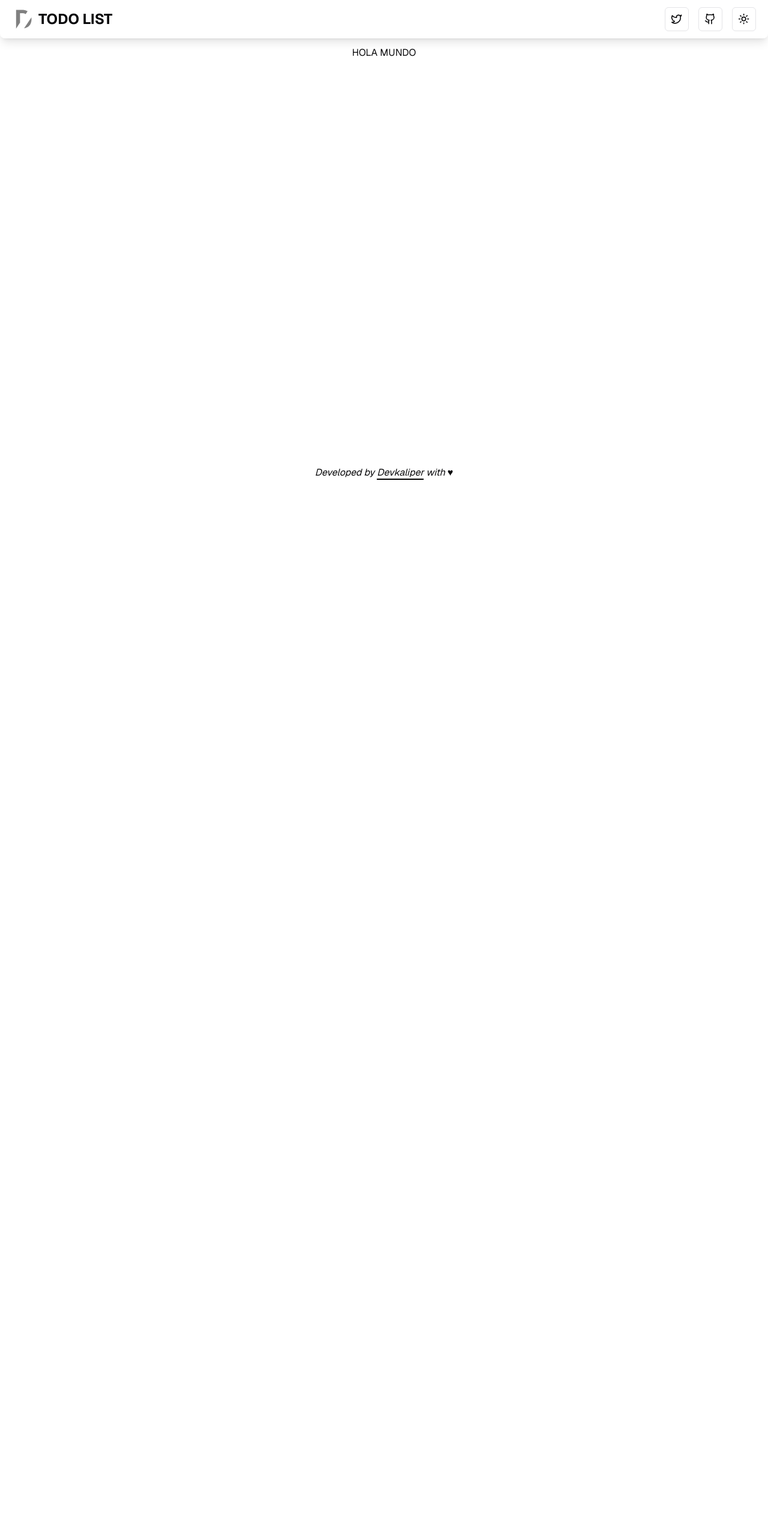
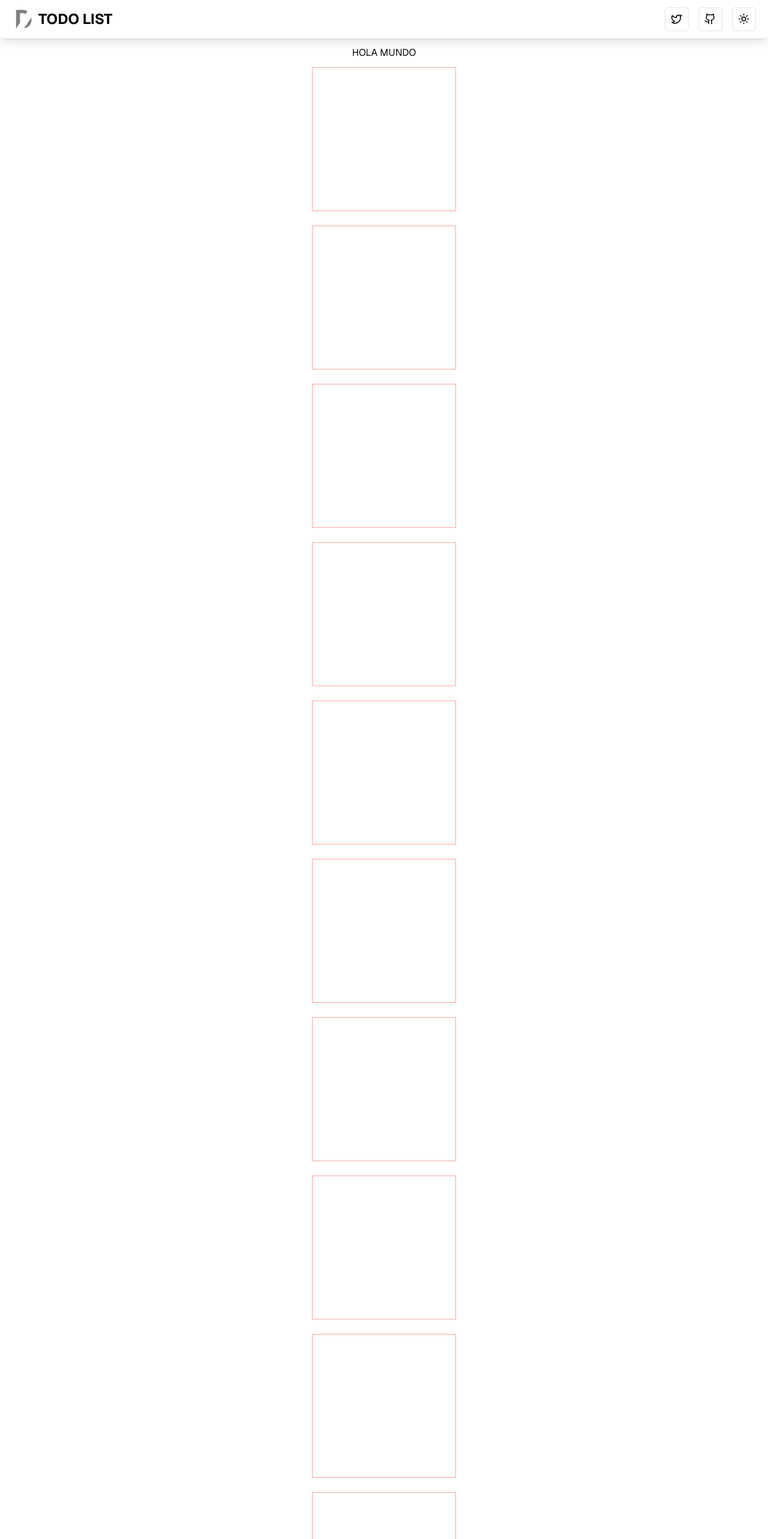
Before and after one commit to DevKaliper/todo-fullstack, a Next.js app in the folder frontend/: page / in a window 1280 px wide. Shown: the top 2566 px of the page at 60% size. Before the commit the page ends 800 px from the top, so only its background shows below. Built offline with nearby package versions, Linux system fonts and the light colour scheme.

Commit message:
Add TodoSection component to Home page

```diff
--- a/frontend/app/page.tsx
+++ b/frontend/app/page.tsx
@@ -1,8 +1,9 @@
-
+import TodoSection from "../components/todo-section";
 export default function Home() {
 return(
 <section>
   <h1 className="text-center my-3">HOLA MUNDO</h1>
+  <TodoSection/>
 </section>
 )
 
--- /dev/null
+++ b/frontend/components/todo-section.tsx
@@ -0,0 +1,43 @@
+import React from "react";
+
+const TodoSection = () => {
+  return (
+    <div className="flex justify-center items-center  ">
+      <div
+        className=" min-h-[80vh] grid 2xl:grid-cols-5 place-content-center gap-6">
+        <div className="h-60 w-60 border border-red-300"></div>
+        <div className="h-60 w-60 border border-red-300"></div>
+        <div className="h-60 w-60 border border-red-300"></div>
+        <div className="h-60 w-60 border border-red-300"></div>
+        <div className="h-60 w-60 border border-red-300"></div>
+        <div className="h-60 w-60 border border-red-300"></div>
+        <div className="h-60 w-60 border border-red-300"></div>
+        <div className="h-60 w-60 border border-red-300"></div>
+        <div className="h-60 w-60 border border-red-300"></div>
+        <div className="h-60 w-60 border border-red-300"></div>
+        <div className="h-60 w-60 border border-red-300"></div>
+        <div className="h-60 w-60 border border-red-300"></div>
+        <div className="h-60 w-60 border border-red-300"></div>
+        <div className="h-60 w-60 border border-red-300"></div>
+        <div className="h-60 w-60 border border-red-300"></div>
+        <div className="h-60 w-60 border border-red-300"></div>
+        <div className="h-60 w-60 border border-red-300"></div>
+        <div className="h-60 w-60 border border-red-300"></div>
+        <div className="h-60 w-60 border border-red-300"></div>
+        <div className="h-60 w-60 border border-red-300"></div>
+        <div className="h-60 w-60 border border-red-300"></div>
+        <div className="h-60 w-60 border border-red-300"></div>
+        <div className="h-60 w-60 border border-red-300"></div>
+        <div className="h-60 w-60 border border-red-300"></div>
+        <div className="h-60 w-60 border border-red-300"></div>
+        <div className="h-60 w-60 border border-red-300"></div>
+        <div className="h-60 w-60 border border-red-300"></div>
+        <div className="h-60 w-60 border border-red-300"></div>
+        <div className="h-60 w-60 border border-red-300"></div>
+        <div className="h-60 w-60 border border-red-300"></div>
+      </div>
+    </div>
+  );
+};
+
+export default TodoSection;
```
